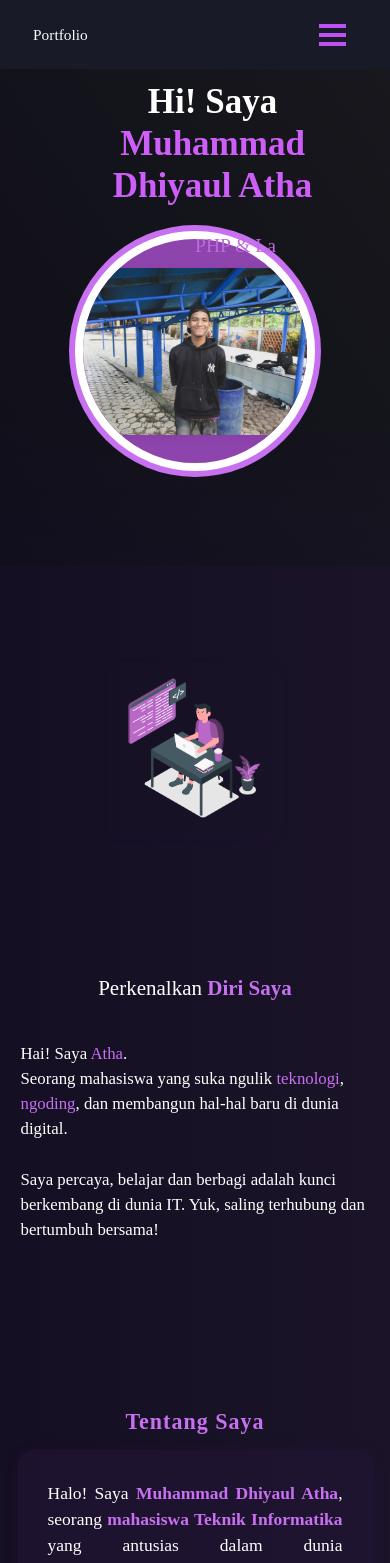
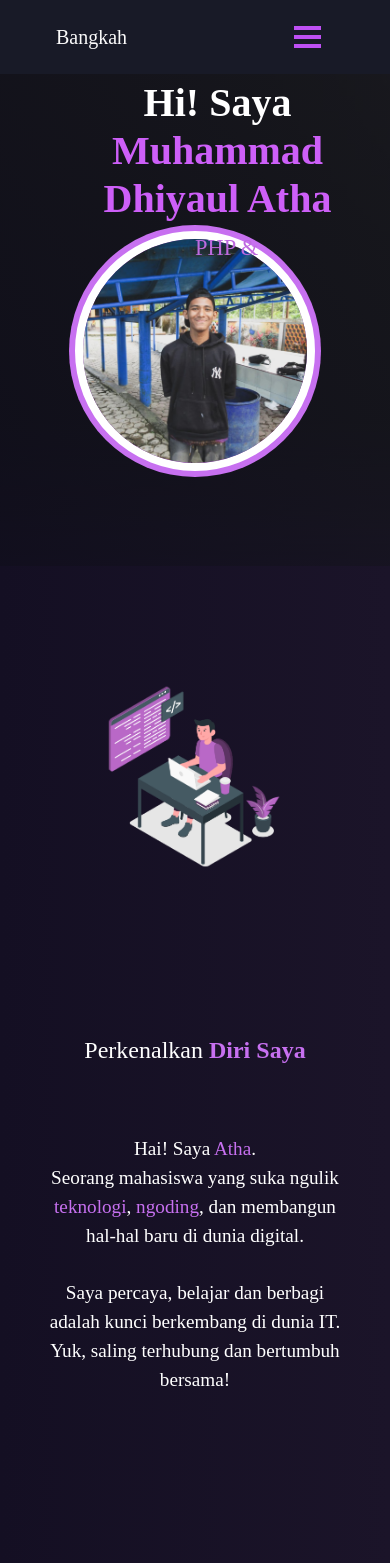
Before and after one commit to Bangkah/portfolio, a React (Create React App) app: page / in a window 390 px wide. Shown: the top 1563 px of the page. Built offline with nearby package versions, Linux system fonts and the light colour scheme; a small style sheet from the web is missing.

Commit message:
update: migrasi ke bootstrap

```diff
--- a/public/index.html
+++ b/public/index.html
@@ -1,6 +1,9 @@
 <!DOCTYPE html>
 <html lang="id">
 <head>
+  <!-- Bootstrap 5 CDN -->
+  <link href="https://cdn.jsdelivr.net/npm/bootstrap@5.3.2/dist/css/bootstrap.min.css" rel="stylesheet" integrity="sha384-VkTXQbN4Zr2QF4h+6A4ZCkxzgv2Fne5DE5ZTCDJ/NzNw2K6Jqq/RSB+BeIV/pY5P" crossorigin="anonymous">
+  <script src="https://cdn.jsdelivr.net/npm/bootstrap@5.3.2/dist/js/bootstrap.bundle.min.js" integrity="sha384-ENjdO4Dr2bkBIFxQpeoA6DQD1K2kQ1p2VZlZR9VVzF+6B0p4YL1F+AMvyTG2xZp6" crossorigin="anonymous"></script>
     <!-- Google Tag Manager -->
     <script>(function(w,d,s,l,i){w[l]=w[l]||[];w[l].push({'gtm.start':
     new Date().getTime(),event:'gtm.js'});var f=d.getElementsByTagName(s)[0],
--- a/src/components/Navbar.js
+++ b/src/components/Navbar.js
@@ -38,7 +38,7 @@ function NavBar() {
     >
       <Container>
         <Navbar.Brand href="/" aria-label="Home">
-          Portfolio
+          Bangkah
         </Navbar.Brand>
         <Navbar.Toggle
           aria-controls="responsive-navbar-nav"
--- a/src/style.css
+++ b/src/style.css
@@ -1,171 +1,3 @@
-/* --- Mobile Optimization Enhancement (2026-01-24) --- */
-@media (max-width: 575px) {
-  html, body {
-    font-size: 14px !important;
-  }
-  .heading,
-  .heading-name,
-  .project-heading {
-    font-size: 1.05em !important;
-    padding-left: 4px !important;
-    padding-right: 4px !important;
-    text-align: center !important;
-    margin-bottom: 0.7em !important;
-  }
-  .home-content {
-    padding: 1.2rem 0.2rem !important;
-    text-align: center !important;
-  }
-  .myAvtar {
-    padding-top: 1em !important;
-    margin-bottom: 0.5em !important;
-    max-width: 180px !important;
-    margin-left: auto !important;
-    margin-right: auto !important;
-  }
-  .footer h3 {
-    font-size: 0.8em !important;
-    margin: 0.2em 0 !important;
-  }
-  .container,
-  .container-fluid {
-    padding-left: 2px !important;
-    padding-right: 2px !important;
-  }
-  .home-about-description {
-    padding-top: 12px !important;
-    font-size: 0.98em !important;
-    text-align: center !important;
-  }
-  .home-about-body {
-    padding-top: 10px !important;
-    font-size: 0.98em !important;
-    text-align: left !important;
-  }
-  .certificate-img-card img,
-  .project-card img,
-  .img-fluid {
-    width: 100% !important;
-    height: auto !important;
-    max-width: 100% !important;
-    object-fit: contain !important;
-    border-radius: 8px !important;
-    box-shadow: 0 2px 8px rgba(80,0,120,0.10) !important;
-  }
-  .project-card,
-  .certificate-img-card {
-    margin-bottom: 1.2em !important;
-    padding: 0.5em !important;
-    border-radius: 10px !important;
-    box-shadow: 0 2px 8px rgba(80,0,120,0.08) !important;
-  }
-  .row {
-    margin-left: 0 !important;
-    margin-right: 0 !important;
-  }
-  .col,
-  .col-4,
-  .col-md-4,
-  .col-md-7,
-  .col-md-5 {
-    padding-left: 2px !important;
-    padding-right: 2px !important;
-  }
-  .navbar {
-    padding: 0.2rem 0.2rem !important;
-    font-size: 1rem !important;
-  }
-  .navbar-brand {
-    font-size: 1rem !important;
-  }
-  .footer {
-    padding-top: 4px !important;
-    padding-bottom: 4px !important;
-  }
-  .footer-icons {
-    margin-top: 0.2em !important;
-    margin-bottom: 0.2em !important;
-  }
-  .tech-icons {
-    font-size: 2.2em !important;
-    margin: 6px !important;
-    padding: 4px !important;
-  }
-  .about-section, .resume-section, .home-section {
-    padding-top: 60px !important;
-    padding-bottom: 10px !important;
-  }
-}
-/* --- Responsive Mobile Improvements (2026-01-24) --- */
-@media (max-width: 767px) {
-  .heading,
-  .heading-name,
-  .project-heading {
-    font-size: 1.3em !important;
-    padding-left: 10px !important;
-    padding-right: 10px !important;
-    text-align: center !important;
-  }
-  .home-content {
-    padding: 2rem 0.5rem !important;
-    text-align: center !important;
-  }
-  .myAvtar {
-    padding-top: 2em !important;
-    margin-bottom: 1em !important;
-    display: flex !important;
-    justify-content: center !important;
-  }
-  .footer h3 {
-    font-size: 0.9em !important;
-  }
-  .container,
-  .container-fluid {
-    padding-left: 5px !important;
-    padding-right: 5px !important;
-  }
-  .home-about-description {
-    padding-top: 30px !important;
-    font-size: 1em !important;
-    text-align: center !important;
-  }
-  .home-about-body {
-    padding-top: 20px !important;
-    font-size: 1em !important;
-    text-align: left !important;
-  }
-  .certificate-img-card img,
-  .project-card img,
-  .img-fluid {
-    width: 100% !important;
-    height: auto !important;
-    max-width: 100% !important;
-    object-fit: contain !important;
-  }
-  .row {
-    margin-left: 0 !important;
-    margin-right: 0 !important;
-  }
-  .col,
-  .col-4,
-  .col-md-4,
-  .col-md-7,
-  .col-md-5 {
-    padding-left: 5px !important;
-    padding-right: 5px !important;
-  }
-  .navbar {
-    padding: 0.5rem 0.5rem !important;
-    font-size: 1.1rem !important;
-  }
-  .navbar-brand {
-    font-size: 1.1rem !important;
-  }
-  .footer {
-    padding-top: 8px !important;
-    padding-bottom: 6px !important;
-  }
-}
 html {
   --section-background-color: linear-gradient(
     to bottom left,
```
